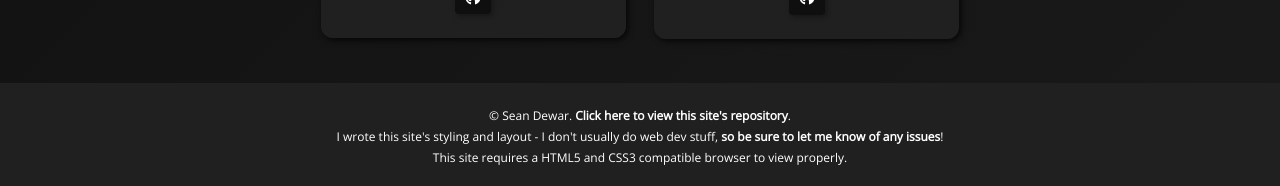
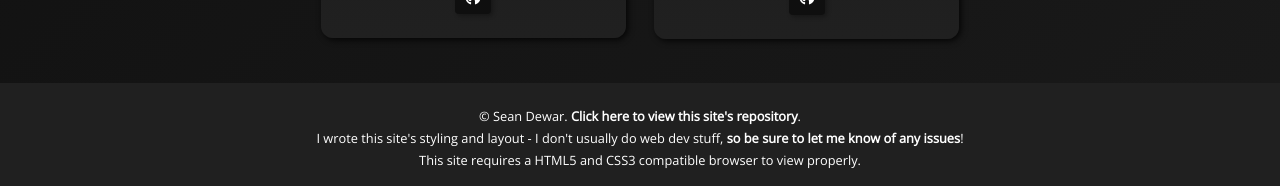
Before and after one commit to seandewar/seandewar.github.io, a Jekyll site: the page built from index.html, in a window 1280 px wide and 1400 px high, scrolled down 4914 px. Shown: the part 1211-1397 px from the top of the window. Built offline with Jekyll 4.4.1, drawn with Linux system fonts in a browser that asks for light colours; nearby versions of some CDN libraries.

Commit message:
Increase footer text size (Google Mobile Usability)

```diff
--- a/css/styles.css
+++ b/css/styles.css
@@ -182,5 +182,5 @@ table {
 .footer-text {
     margin: 0 0 0.25rem;
     text-align: center;
-    font-size: 0.75rem;
+    font-size: 0.8rem;
 }
```
